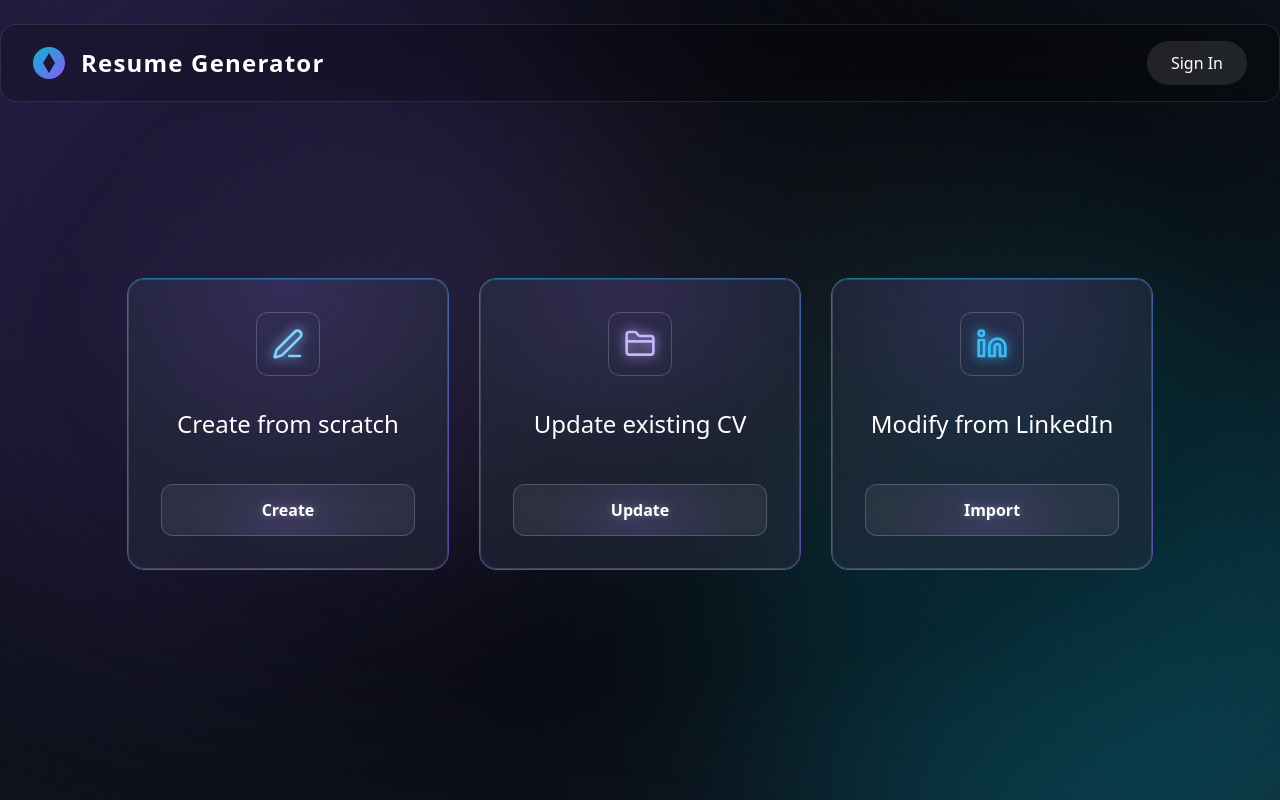
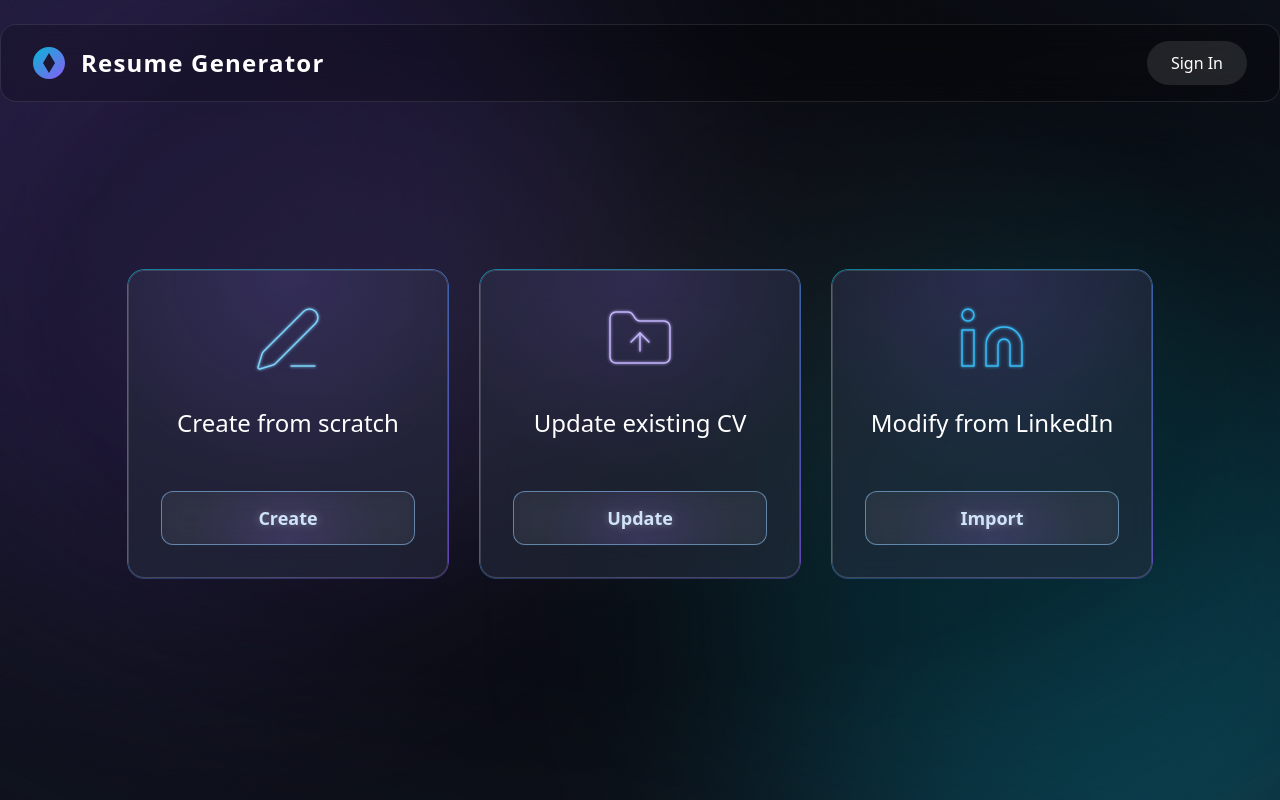
Before and after one commit to Saitosar/cv.sarkhan.dev, a Next.js app: page / in a window 1280 px wide. Built offline with nearby package versions, Linux system fonts and the light colour scheme.

Commit message:
modified icons

```diff
--- a/src/app/globals.css
+++ b/src/app/globals.css
@@ -91,15 +91,16 @@ body { color: white; background-color: #0b0f19; }
     rgba(139, 92, 246, 0.15), /* Violet */
     transparent 70%
   );
-  border: 1px solid rgba(255, 255, 255, 0.2);
+  border: 1px solid rgba(146, 204, 255, 0.552);
   backdrop-filter: blur(10px);
   -webkit-backdrop-filter: blur(10px);
 
   /* Текст с эффектом "наклейки" */
   text-align: center;
   font-weight: 600;
-  color: white;
+  color: rgb(207, 228, 250);
   text-shadow: 0 0 8px rgba(255, 255, 255, 0.3);
+  font-size: 18px;
 
   /* Плавный переход для анимаций */
   transition: all 0.2s ease-in-out;
@@ -118,13 +119,13 @@ body { color: white; background-color: #0b0f19; }
 /* Новые классы для свечения иконок */
 .glow-pen {
   color: #7dd3fc; /* ЗАДАЕМ ЦВЕТ ИКОНКИ */
-  filter: drop-shadow(0 0 6px #7dd3fc);
+  filter: drop-shadow(0px 0px 1.5px #7dd3fc);
 }
 .glow-folder {
   color: #c4b5fd; /* ЗАДАЕМ ЦВЕТ ИКОНКИ */
-  filter: drop-shadow(0 0 6px #c4b5fd);
+  filter: drop-shadow(0 0 1.5px #c4b5fd);
 }
 .glow-linkedin {
   color: #38bdf8; /* ЗАДАЕМ ЦВЕТ ИКОНКИ */
-  filter: drop-shadow(0 0 6px #38bdf8);
+  filter: drop-shadow(0 0 1.5px #38bdf8);
 }
--- a/src/app/page.tsx
+++ b/src/app/page.tsx
@@ -1,5 +1,6 @@
 import Link from "next/link";
-import { PenLine, FolderClosed, Linkedin } from "lucide-react";
+import { PenLine, FolderUp, Linkedin } from "lucide-react";
+
 function Card({
   title,
   href,
@@ -13,26 +14,15 @@ function Card({
 }) {
   return (
     <Link href={href} className="card-3d gradient-border relative">
-      {/* ИЗМЕНЕНИЕ 1: Добавляем 'justify-between', чтобы распределить пространство */}
       <div className="glass-card relative h-full p-7 md:p-8 flex flex-col items-center text-center justify-center gap-y-8">
 
-        {/* Иконка */}
-        {/* ИЗМЕНЕНИЕ 2: Убираем отступ 'mb-6', так как он больше не нужен */}
-        <div>
-          <div
-            className="inline-flex h-16 w-16 items-center justify-center rounded-xl
-                       bg-gradient-to-br from-neonCyan/20 to-neonViolet/20
-                       border border-white/20"
-          >
+        {/* ИЗМЕНЕНИЕ 1: Мы убрали 'стеклянный контейнер' вокруг иконки */}
         {icon}
-          </div>
-        </div>
 
-        {/* Заголовок (без изменений) */}
-        <h3 className="font-display text-2xl pb-3">{title}</h3>
+        {/* Заголовок */}
+        <h3 className="font-display text-2xl pb-5">{title}</h3>
 
         {/* Кнопка */}
-        {/* ИЗМЕНЕНИЕ 3: Убираем 'mt-auto' с кнопки */}
         <span className="card-button">{cta}</span>
       </div>
     </Link>
@@ -49,9 +39,11 @@ export default function Home() {
           href="/create"
           cta="Create"
           icon={
+
             <PenLine
-        size={32}
-        className="glow-pen" /* Оставляем только один класс */
+              size={72}
+              strokeWidth={0.5}
+              className="glow-pen"
             />
           }
         />
@@ -60,9 +52,11 @@ export default function Home() {
           href="/update"
           cta="Update"
           icon={
-      <FolderClosed
-        size={32}
-        className="glow-folder" /* Оставляем только один класс */
+
+            <FolderUp
+              size={72}
+              strokeWidth={0.5}
+              className="glow-folder"
             />
           }
         />
@@ -71,9 +65,11 @@ export default function Home() {
           href="/import"
           cta="Import"
           icon={
+
             <Linkedin
-        size={32}
-        className="glow-linkedin" /* Оставляем только один класс */
+              size={72}
+              strokeWidth={0.5}
+              className="glow-linkedin"
             />
           }
         />
```
Lines whose indentation alone changed are shown as unchanged.
